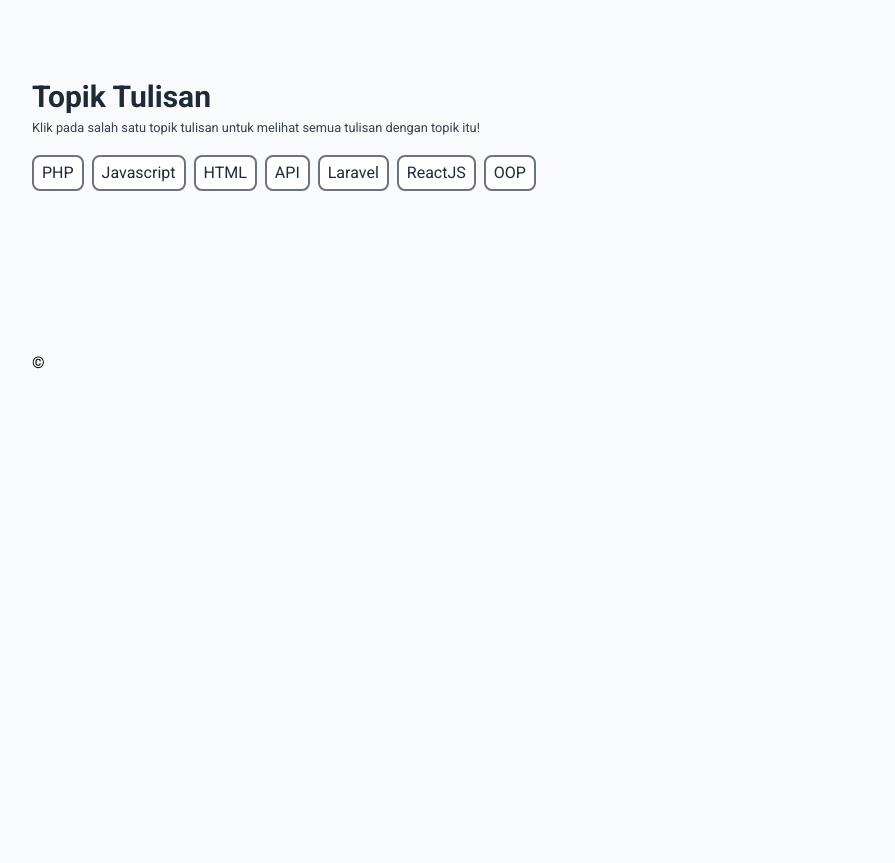
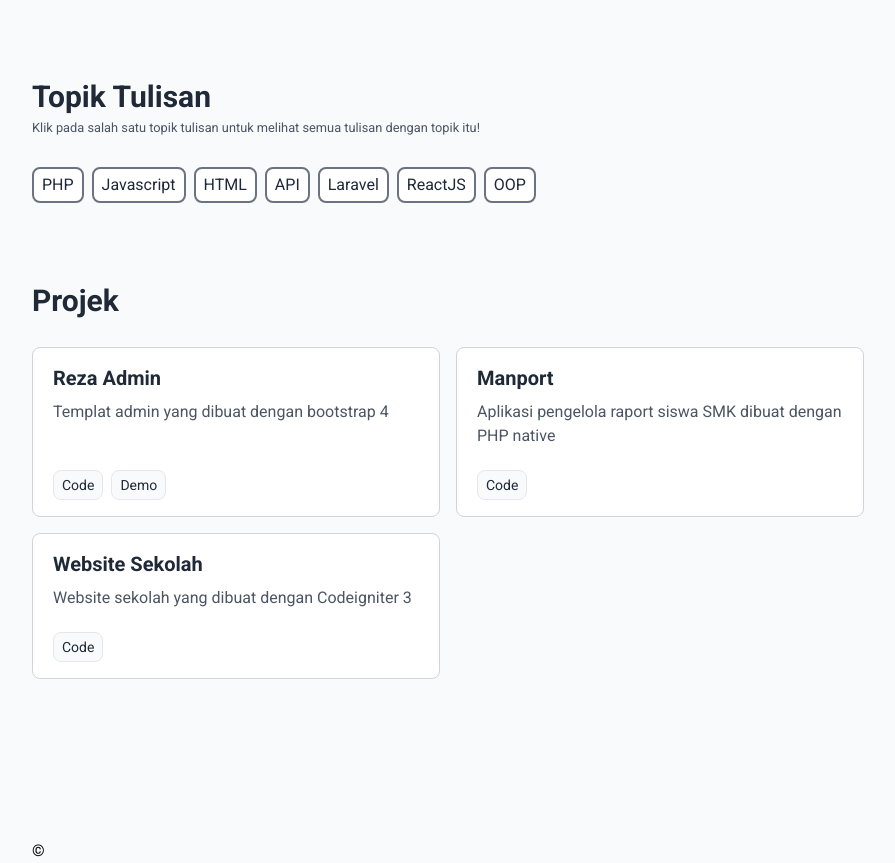
Before and after one commit to rezafikkri/rezafikkri.github.io, a Next.js app: page / in a window 1280 px wide. Shown: the part 780-1643 px from the top of the page, without its empty margins (192-1087 px from the left). Before the commit the page ends 1155 px from the top, so only its background shows below. Built offline with nearby package versions, Linux system fonts and the light colour scheme.

Commit message:
feat: create projek section

```diff
--- a/pages/index.js
+++ b/pages/index.js
@@ -41,15 +41,44 @@ export default function Home() {
       </section>
       <section className="text-gray-800 mt-20">
         <h2 className="text-3xl font-bold">Topik Tulisan</h2>
-        <small className="text-gray-700">Klik pada salah satu topik tulisan untuk melihat semua tulisan dengan topik itu!</small>
-        <div className="mt-4 flex flex-wrap gap-2">
-          <Link href="" className="inline-block no-underline bg-white border border-gray-500 hover:border-ajwa-green border-2 px-2 py-1 rounded-lg">PHP</Link>
-          <Link href="" className="inline-block no-underline bg-white border border-gray-500 hover:border-ajwa-green border-2 px-2 py-1 rounded-lg">Javascript</Link>
-          <Link href="" className="inline-block no-underline bg-white border border-gray-500 hover:border-ajwa-green border-2 px-2 py-1 rounded-lg">HTML</Link>
-          <Link href="" className="inline-block no-underline bg-white border border-gray-500 hover:border-ajwa-green border-2 px-2 py-1 rounded-lg">API</Link>
-          <Link href="" className="inline-block no-underline bg-white border border-gray-500 hover:border-ajwa-green border-2 px-2 py-1 rounded-lg">Laravel</Link>
-          <Link href="" className="inline-block no-underline bg-white border border-gray-500 hover:border-ajwa-green border-2 px-2 py-1 rounded-lg">ReactJS</Link>
-          <Link href="" className="inline-block no-underline bg-white border border-gray-500 hover:border-ajwa-green border-2 px-2 py-1 rounded-lg">OOP</Link>
+        <small className="text-gray-600">Klik pada salah satu topik tulisan untuk melihat semua tulisan dengan topik itu!</small>
+        <div className="mt-7 flex flex-wrap gap-2">
+          <Link href="" className="inline-block no-underline bg-white border-2 border-gray-500 hover:border-ajwa-green px-2 py-1 rounded-lg">PHP</Link>
+          <Link href="" className="inline-block no-underline bg-white border-2 border-gray-500 hover:border-ajwa-green px-2 py-1 rounded-lg">Javascript</Link>
+          <Link href="" className="inline-block no-underline bg-white border-2 border-gray-500 hover:border-ajwa-green px-2 py-1 rounded-lg">HTML</Link>
+          <Link href="" className="inline-block no-underline bg-white border-2 border-gray-500 hover:border-ajwa-green px-2 py-1 rounded-lg">API</Link>
+          <Link href="" className="inline-block no-underline bg-white border-2 border-gray-500 hover:border-ajwa-green px-2 py-1 rounded-lg">Laravel</Link>
+          <Link href="" className="inline-block no-underline bg-white border-2 border-gray-500 hover:border-ajwa-green px-2 py-1 rounded-lg">ReactJS</Link>
+          <Link href="" className="inline-block no-underline bg-white border-2 border-gray-500 hover:border-ajwa-green px-2 py-1 rounded-lg">OOP</Link>
+        </div>
+      </section>
+      <section className="text-gray-800 mt-20">
+        <h2 className="text-3xl font-bold">Projek</h2>
+        <div className="mt-7 grid sm:grid-cols-2 gap-4">
+          <div className="border border-gray-300 bg-white rounded-lg px-5 pt-4 pb-12 relative">
+            <h3 className="text-xl font-bold mb-2">Reza Admin</h3>
+            <p className="text-gray-600 mb-5">Templat admin yang dibuat dengan bootstrap 4</p>
+            <div className="absolute bottom-4">
+              <Link href="" className="inline-block no-underline border border-gray-200 bg-gray-50 hover:bg-gray-100 rounded-lg px-2 py-1 text-sm mr-2">Code</Link>
+              <Link href="" className="inline-block no-underline border border-gray-200 bg-gray-50 hover:bg-gray-100 rounded-lg px-2 py-1 text-sm mr-2">Demo</Link>
+            </div>
+          </div>
+
+          <div className="border border-gray-300 bg-white rounded-lg px-5 pt-4 pb-12 relative">
+            <h3 className="text-xl font-bold mb-2">Manport</h3>
+            <p className="text-gray-600 mb-5">Aplikasi pengelola raport siswa SMK dibuat dengan PHP native</p>
+            <div className="absolute bottom-4">
+              <Link href="" className="inline-block no-underline border border-gray-200 bg-gray-50 hover:bg-gray-100 rounded-lg px-2 py-1 text-sm mr-2">Code</Link>
+            </div>
+          </div>
+
+          <div className="border border-gray-300 bg-white rounded-lg px-5 pt-4 pb-12 relative">
+            <h3 className="text-xl font-bold mb-2">Website Sekolah</h3>
+            <p className="text-gray-600 mb-5">Website sekolah yang dibuat dengan Codeigniter 3</p>
+            <div className="absolute bottom-4">
+              <Link href="" className="inline-block no-underline border border-gray-200 bg-gray-50 hover:bg-gray-100 rounded-lg px-2 py-1 text-sm mr-2">Code</Link>
+            </div>
+          </div>
         </div>
       </section>
     </Layout>
```
